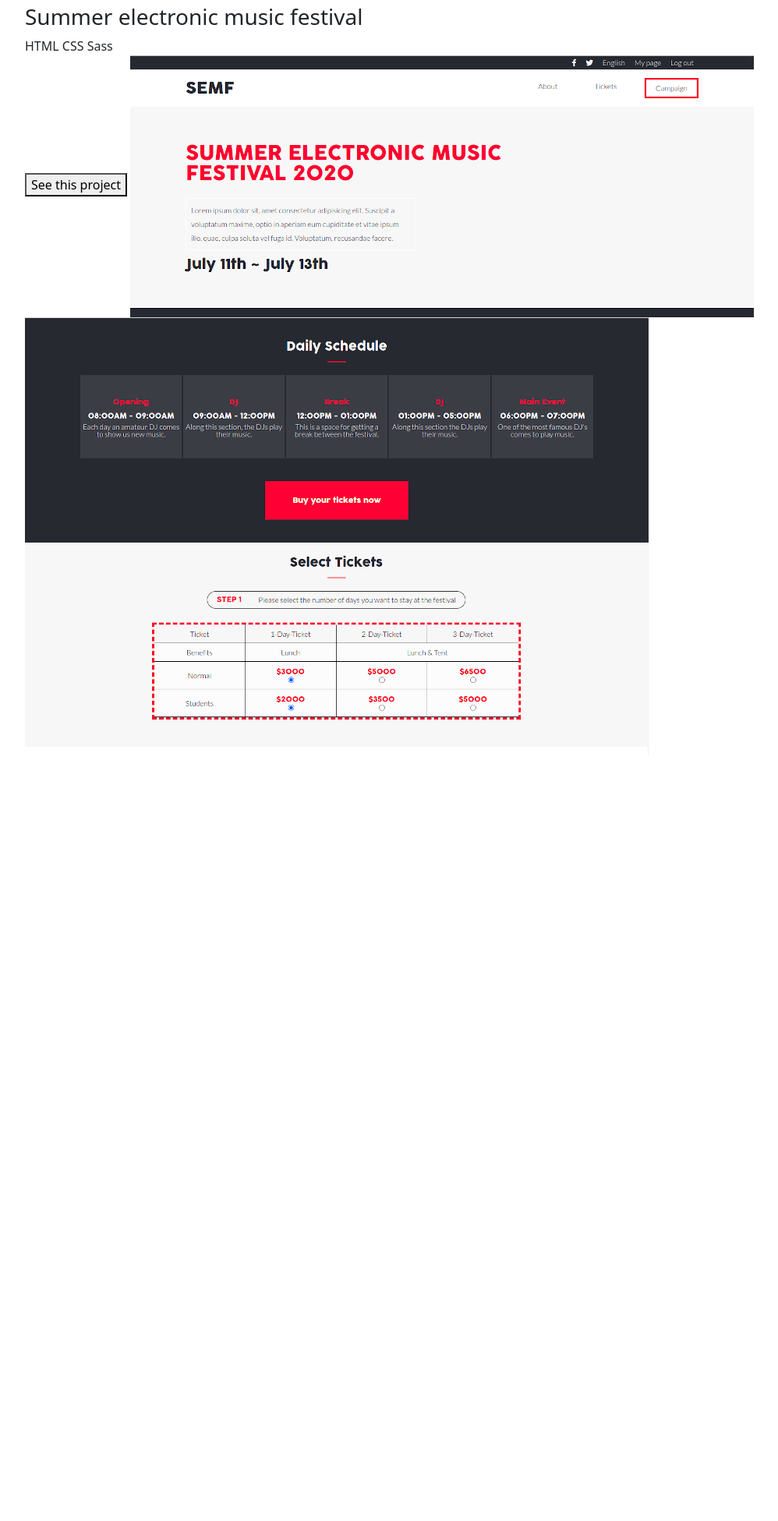
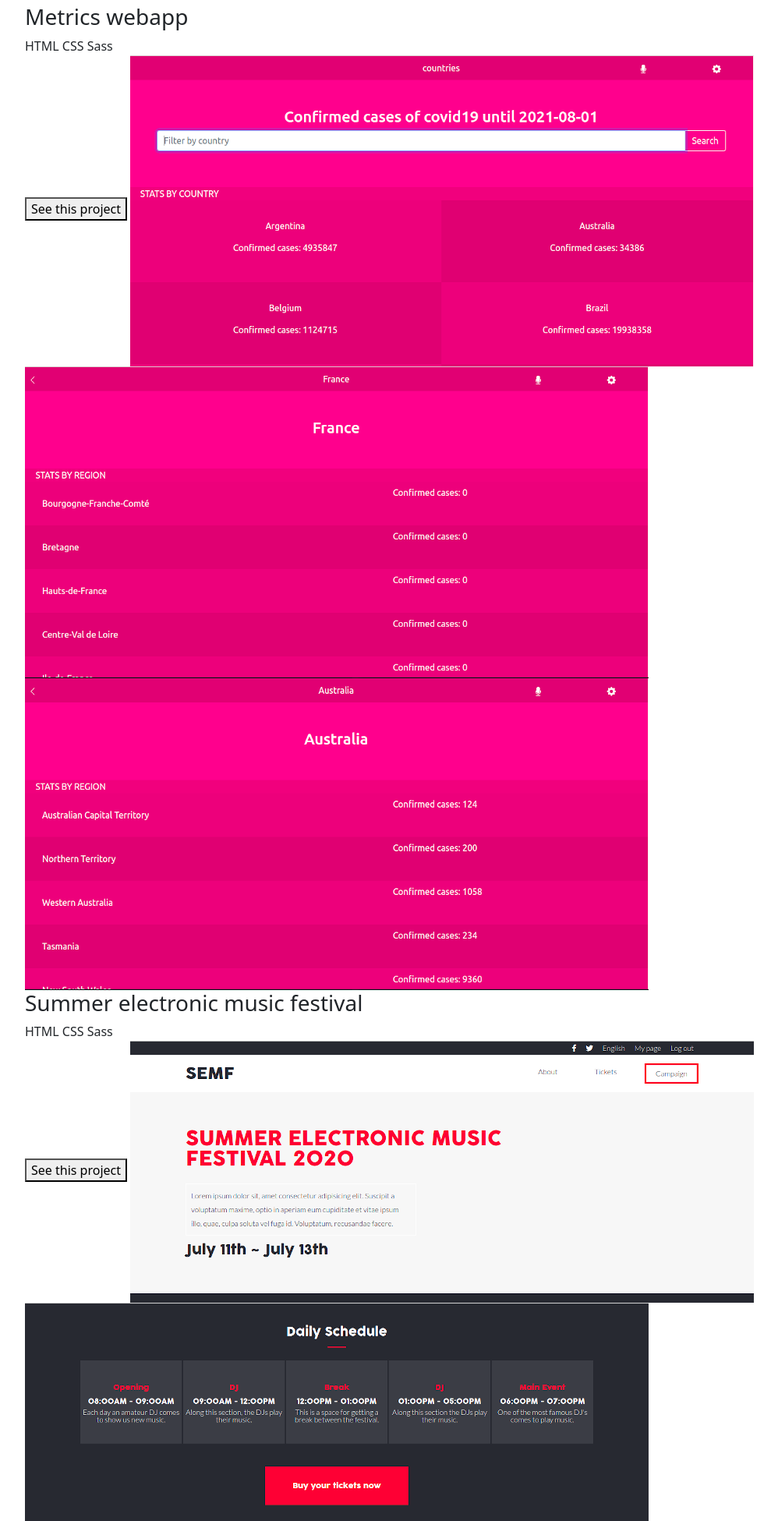
Before and after one commit to LOctavio/portfolio, a website: page index.html in a window 1280 px wide. Shown: the part 849-2800 px from the top of the page at 78% size, without its empty margins (50-1048 px from the left). Before the commit the page ends 1818 px from the top, so only its background shows below. Drawn offline with nearby package versions, Linux system fonts and the light colour scheme.

Commit message:
Add second project

```diff
--- a/index.html
+++ b/index.html
@@ -36,6 +36,20 @@
         <h1>Portfolio</h1>
         <div>
             <div>
+                <h3>Metrics webapp</h3>
+                <div>
+                    <span>HTML</span>
+                    <span>CSS</span>
+                    <span>Sass</span>
+                </div>
+                <button>See this project</button>
+                <img src="./img/project2/screenshot1.png" />
+            </div>
+            <img src="./img/project2/screenshot2.png" />
+            <img src="./img/project2/screenshot3.png" />
+        </div>
+        <div>
+            <div>
                 <h3>Summer electronic music festival</h3>
                 <div>
                     <span>HTML</span>
```
Also changed, not shown: img/project2/screenshot1.png (added), img/project2/screenshot2.png (added), img/project2/screenshot3.png (added).
